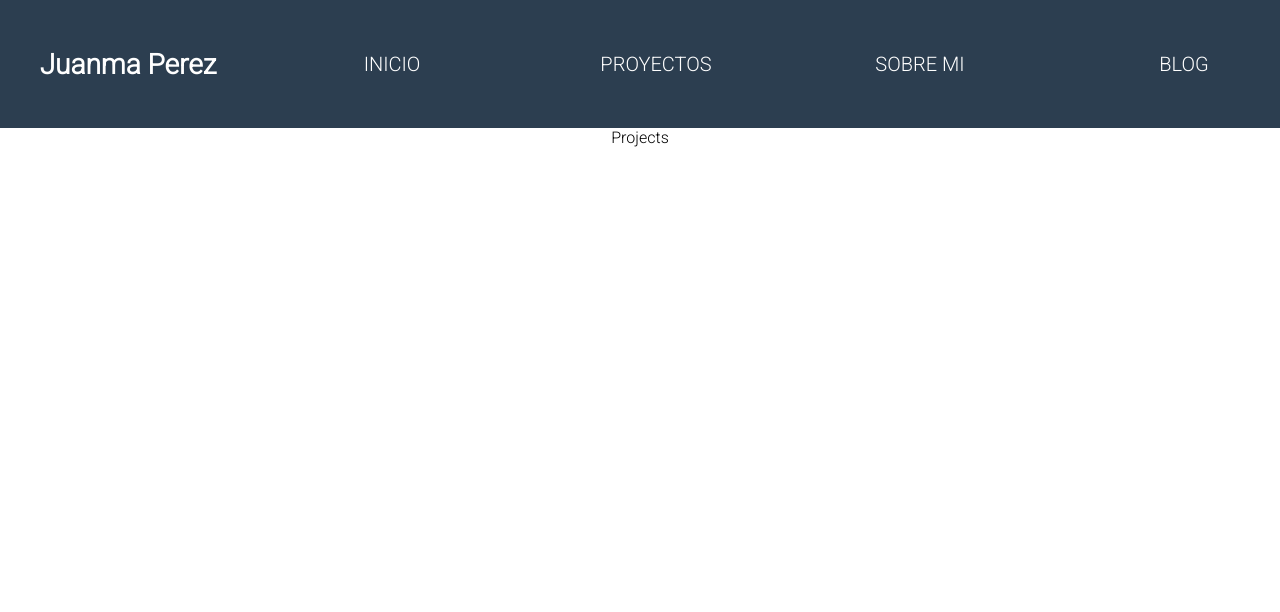
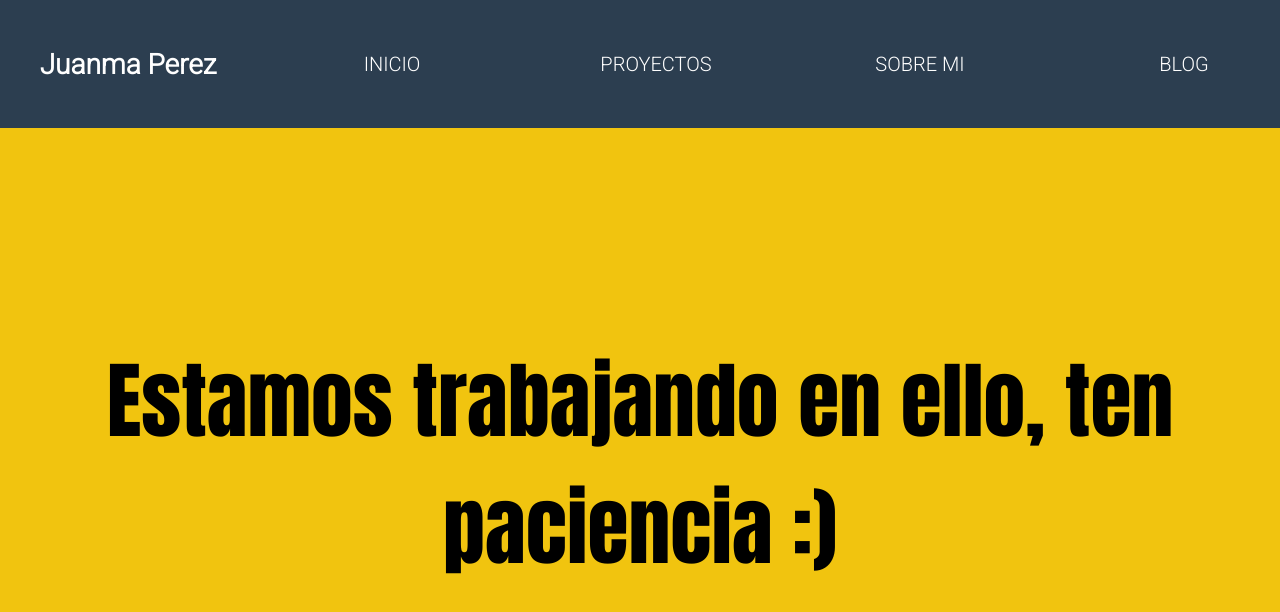
Before and after one commit to Juanma97/Portfolio, a React (Create React App) app: page /projects in a window 1280 px wide. Shown: the top 612 px of the page. Built offline with nearby package versions, Linux system fonts and the light colour scheme; what @react-pdf/renderer would draw is missing.

Commit message:
Fixed styles

```diff
--- a/src/components/About/About.css
+++ b/src/components/About/About.css
@@ -1,6 +1,5 @@
 .container-about {
     width: 100%;
-    height: calc(100vh - 128px);
     background-color: #2c3e50;
 }
 
--- a/src/components/Projects/Projects.js
+++ b/src/components/Projects/Projects.js
@@ -1,6 +1,8 @@
+import WorkingProgress from "../WorkingProgress/WorkingProgress";
+
 function Projects() {
     return(
-        <div>Projects</div>
+        <WorkingProgress />
     )
 }
 
```
